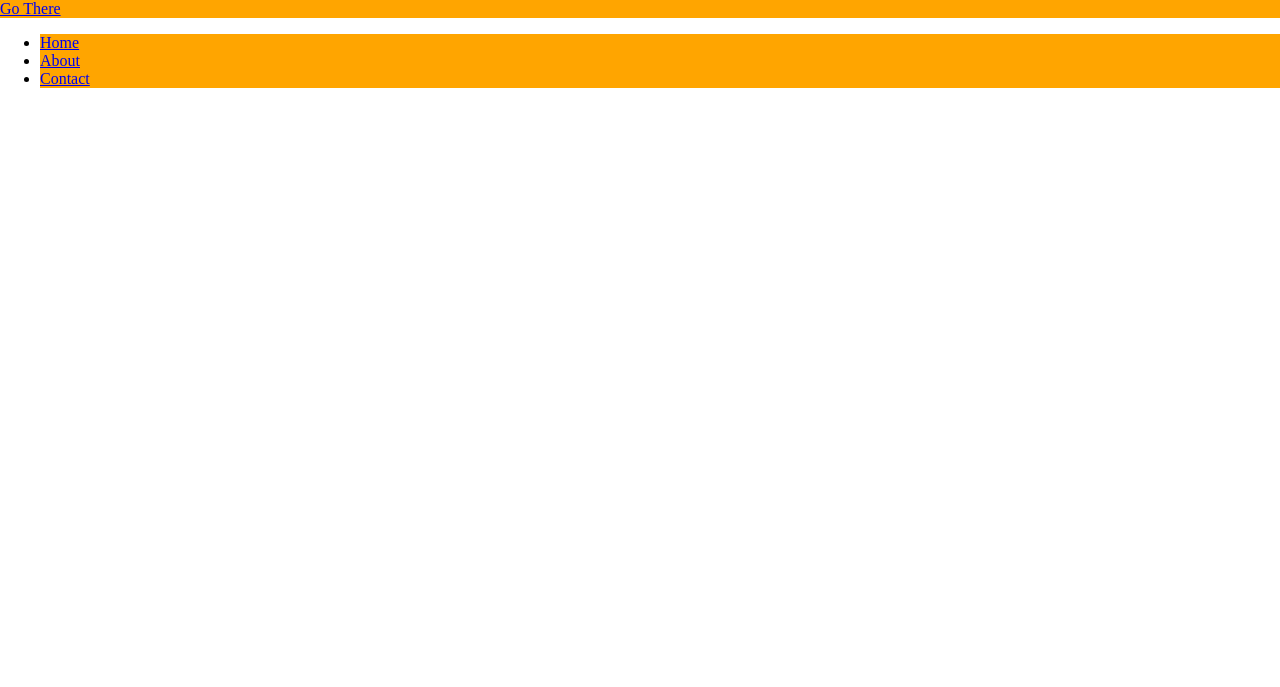
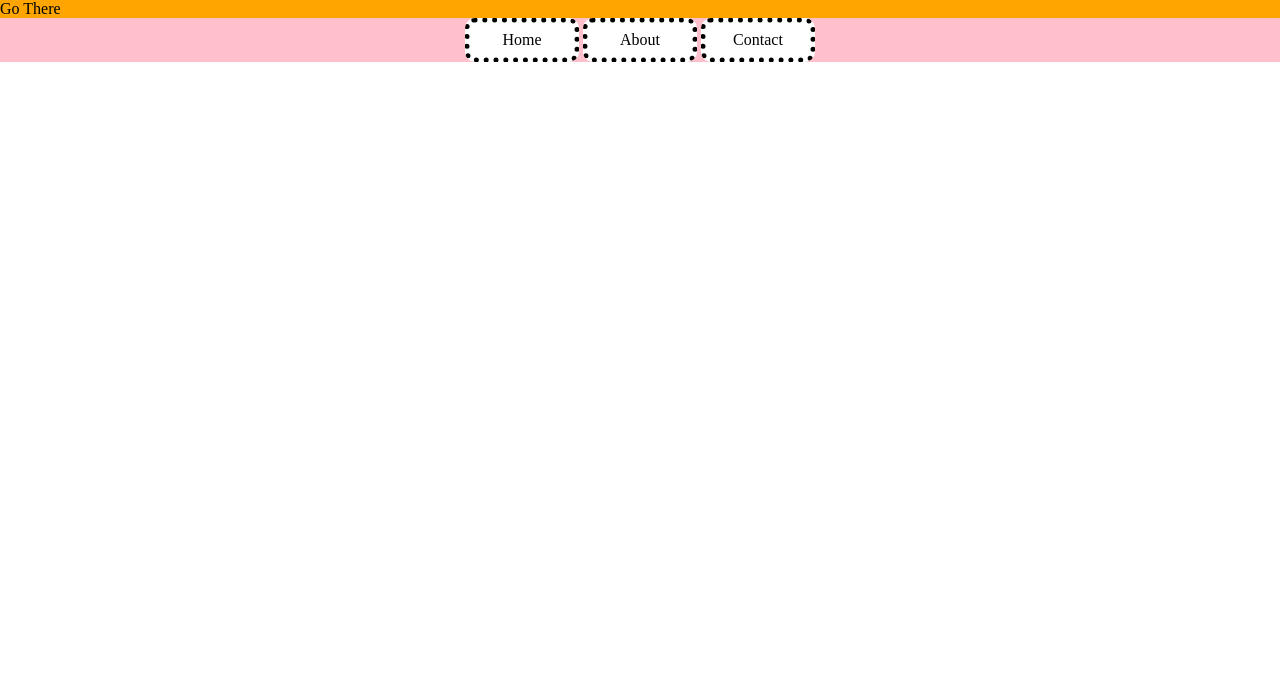
Before and after one commit to ca1tlin22/box-model, a plain HTML site: page index.html in a window 1280 px wide. Shown: the part 113-800 px from the top of the page. Drawn offline with Linux system fonts and the light colour scheme.

Commit message:
CSS Begun

```diff
--- a/css/main.css
+++ b/css/main.css
@@ -13,4 +13,33 @@ h1{
 a{
   background-color: orange;
   display: block;
+  color: #000;
+  text-decoration: none;
 }
+
+nav{
+  background-color: pink;
+  text-align: center
+}
+
+nav ul{
+  list-style: none;
+  margin: 0;
+  padding: 0;
+}
+
+nav li {
+  display: inline-block;
+}
+
+nav a {
+  display: inline-block;
+  padding: 0.5em 0.75em;
+  background-color: #fff;
+  color: #000;
+  text-decoration: none;
+  border: 5px dotted #000;
+  border-radius: 10px;
+  border-color: #000;
+  width: 5em;
+}
```
